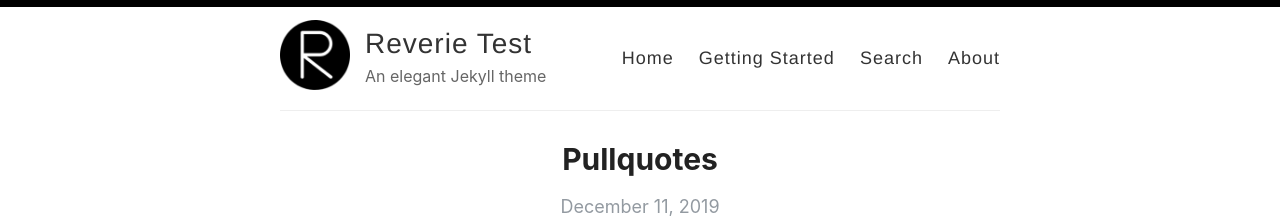
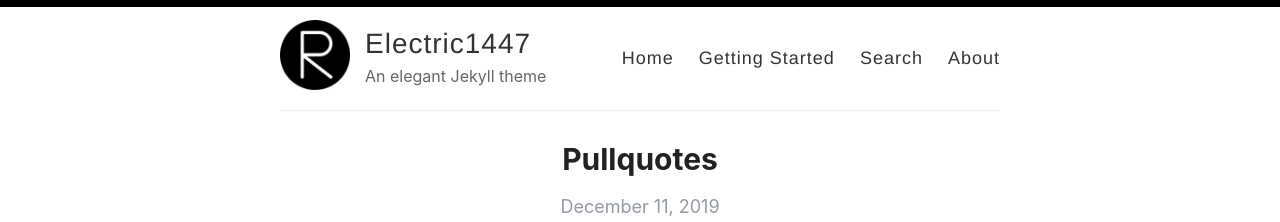
Before and after one commit to Electric1447/Electric1447.github.io, a Jekyll site: the page built from index.html, in a window 1280 px wide and 900 px high. Shown: the top 222 px of the window. Built offline with Jekyll 4.4.1, drawn with Linux system fonts in a browser that asks for light colours; the list of posts is cut into pages by our own code; some of the changed lines change nothing that is shown.

Commit message:
Update _config.yml

```diff
--- a/_config.yml
+++ b/_config.yml
@@ -3,7 +3,7 @@
 #
 
 # Name of your site (displayed in the header)
-name: Reverie Test
+name: Electric1447
 
 # Name of the author
 author: Itai Levin
@@ -21,15 +21,15 @@
 # Includes an icon in the footer for each username you enter
 footer-links:
   dribbble:
-  email: amit.d.merchant@gmail.com
+  email:
   facebook:
   flickr:
-  github: amitmerchant1990/reverie
+  github: Electric1447
   instagram:
   linkedin:
   pinterest:
   rss: rss
-  twitter: amit_merchant
+  twitter:
   stackoverflow:
   youtube: # channel/<your_long_string> or user/<user-name>
   googleplus: # anything in your profile username that comes after plus.google.com/
@@ -41,12 +41,12 @@
 disqus:
 
 # Enter your Google Analytics web tracking code (e.g. UA-2110908-2) to activate tracking
-google_analytics: UA-43339302-11
+google_analytics:
 
 # Your website URL (e.g. http://amitmerchant1990.github.io or http://www.amitmerchant.com)
 # Used for Sitemap.xml and your RSS feed
-url: http://www.amitmerchant.com/reverie
-enforce_ssl: https://www.amitmerchant.com/reverie
+url: http://Electric1447.github.io/
+enforce_ssl: https://Electric1447.github.io/
 
 # If you're hosting your site at a Project repository on GitHub pages
 # (http://yourusername.github.io/repository-name)
```
